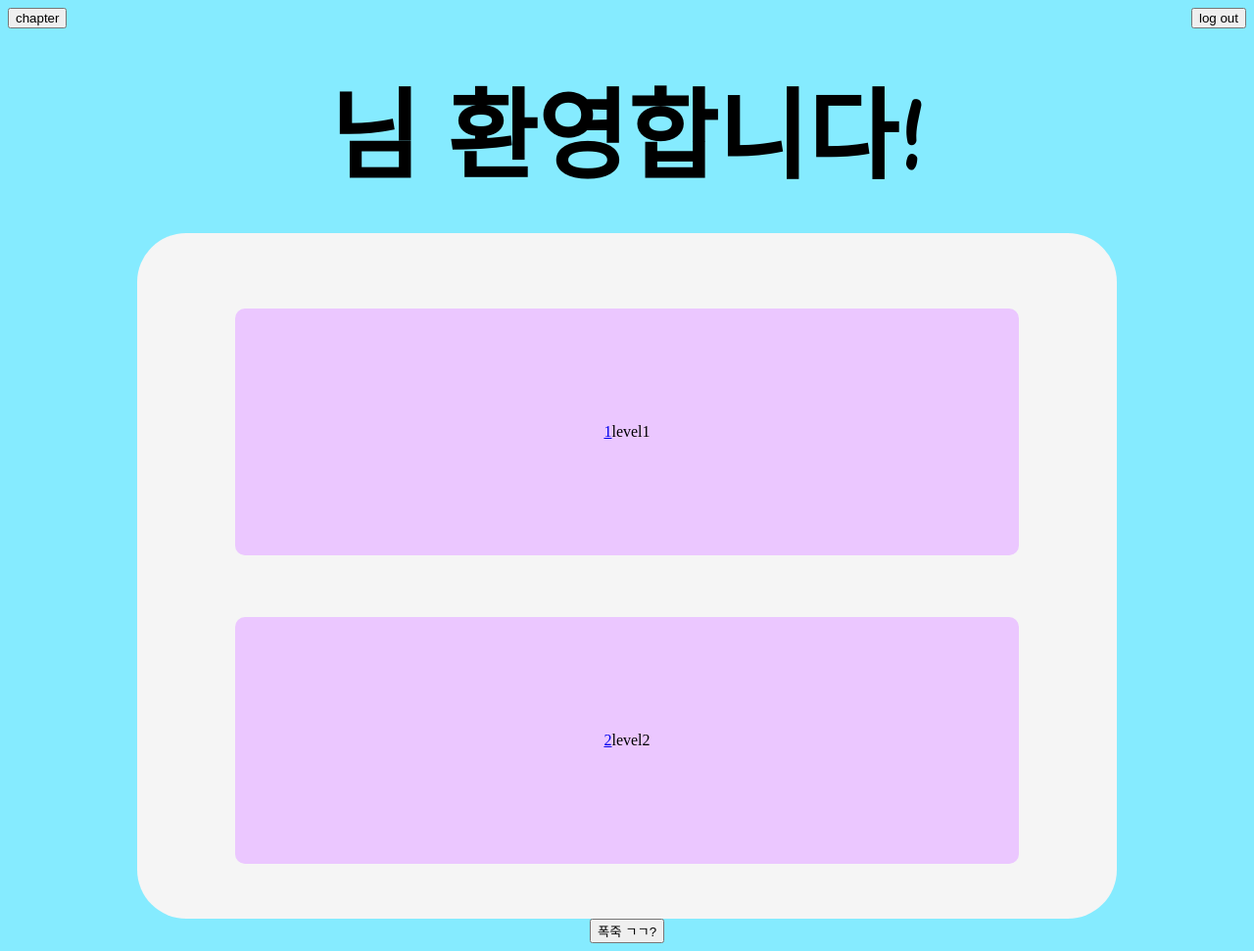
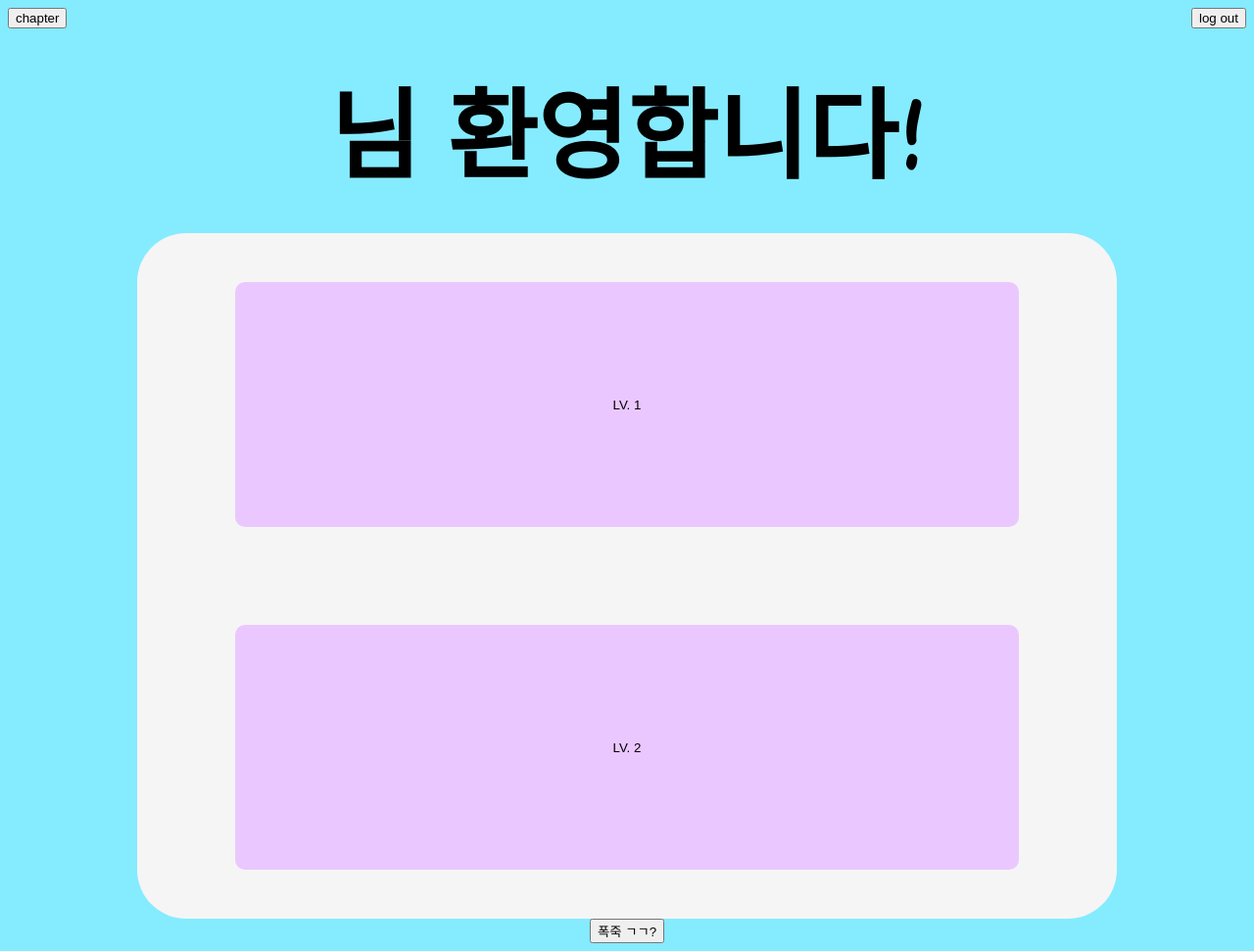
Before and after one commit to Tudou4161/final_project, a Django app: template STTS_KRtutor_project/main_app/templates/chap_detail.html in a window 1280 px wide. Shown: the whole page at 98% size. Run offline with Django 3.2, Linux system fonts and the light colour scheme; the template is opened without the code that fills it: values that come from a table or form of the project are taken from there, others are empty; data comes from the database, SQL or seed files in the repository; parts of the project's set-up code (start-up, migrations or seed data) failed here and were passed over.

Commit message:
1446_지영석_commit

```diff
--- a/STTS_KRtutor_project/STTS_KRtutor_project/urls.py
+++ b/STTS_KRtutor_project/STTS_KRtutor_project/urls.py
@@ -25,7 +25,7 @@ urlpatterns = [
     path('sign_up', views.sign_up, name="sign_up"),
     path('logout/', views.logout, name="logout"),
     path('<int:cn_ChapNo>/chap_detail', views.chap_detail, name="chap_detail"),
-    path('chap_sentence/<int:escontent_SentenceNo>', views.chap_sentence_ES, name="chap_Essential_sentence"),
+    path('chap_sentence', views.chap_sentence_ES, name="chap_Essential_sentence"),
     path('chapter', views.chapter, name="chapter"),
     #path('LV1clear', views.LV1clear, name="LV1clear"),
 ]
--- a/STTS_KRtutor_project/main_app/templates/chap_detail.html
+++ b/STTS_KRtutor_project/main_app/templates/chap_detail.html
@@ -50,21 +50,17 @@
 
     <div class="chapter_container">
         <div class="chapter_header">{{user.get_username}}님 환영합니다!</div>
-        <div class="chapterbox">
-            <div class="chap_line">
-                <div class="chap_LV">
-                    <a href="{% url 'chap_sentence' escontent.SentenceNo %}">{{ chap_detail.InnerChapOne }}</a>
-                    level{{ chap_detail.InnerChapOne }}
+        <form method="POST">
+            {% csrf_token %}
+            <div class="chapterbox">
+                <div class="chap_line">
+                    <button type="submit" class="chap_LV" formaction="/chap_sentence">LV. {{ chap_detail.InnerChapOne }}</button>
+
+                    <button type="submit" class="chap_LV" formaction="">LV. {{ chap_detail.InnerChapTwo }}</button>
+                    <!-- disabled="disabled" -->
                 </div>
             </div>
-
-            <div class="chap_line">
-                <div class="chap_LV">
-                    <a href="{% url 'chap_sentence' conccontent.SentenceNo %}">{{ chap_detail.InnerChapTwo }}</a>
-                    level{{ chap_detail.InnerChapTwo }}
-                </div>
-            </div>
-        </div>
+        </form>
         <form action="/LV1clear" method="post">
             {% csrf_token %}
             <button type="submit">폭죽 ㄱㄱ?</button>
--- a/STTS_KRtutor_project/main_app/views.py
+++ b/STTS_KRtutor_project/main_app/views.py
@@ -110,6 +110,10 @@ def chap_sentence_ES(request):
 
     return render(request, "chap_sentence.html", context)
 
+
+def chap_sentence_Con(request):
+    pass
+
 def LV1clear(request):
     return render(request, "LV1clear.html")
 
--- a/STTS_KRtutor_project/static/css/style.css
+++ b/STTS_KRtutor_project/static/css/style.css
@@ -140,11 +140,12 @@ body{
 
 .chap_line{
     width: 100%;
-    height: 45%;
+    height: 100%;
 
     border-radius: 5px;
 
     display: flex;
+    flex-direction: column;
     justify-content: center;
     align-items: center;
 }
@@ -154,7 +155,7 @@ body{
     justify-content: center;
     align-items: center;
 
-    width: 30%;
+    width: 80%;
     height: 80%;
 
     border: none;
@@ -163,7 +164,7 @@ body{
     background-color:#ebc7ff;
 
     margin: 10px;
-    margin-top: 10%;
+    /* margin-top: 10%; */
 }
 
 .box:hover{
@@ -185,8 +186,8 @@ body{
     border-radius: 10px;
     background-color:#ebc7ff;
 
-    margin: 10px;
-    margin-top: 10%;
+    margin: 5%;
+    /* margin-top: 10%; */
 }
 .chap_LV:hover{
     background-color: #d994ff;
```
Also changed, not shown: STTS_KRtutor_project/main_app/templates/chapter.html (+10 -11 lines).
